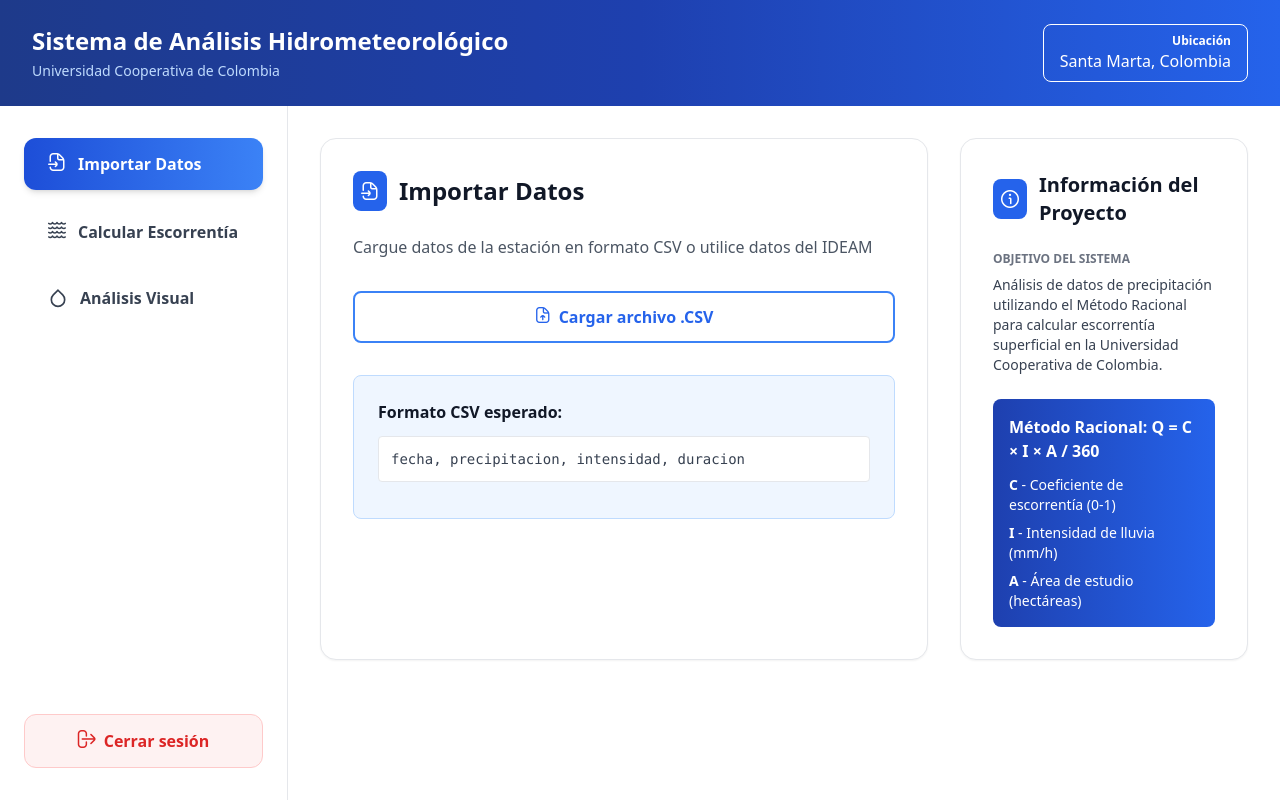
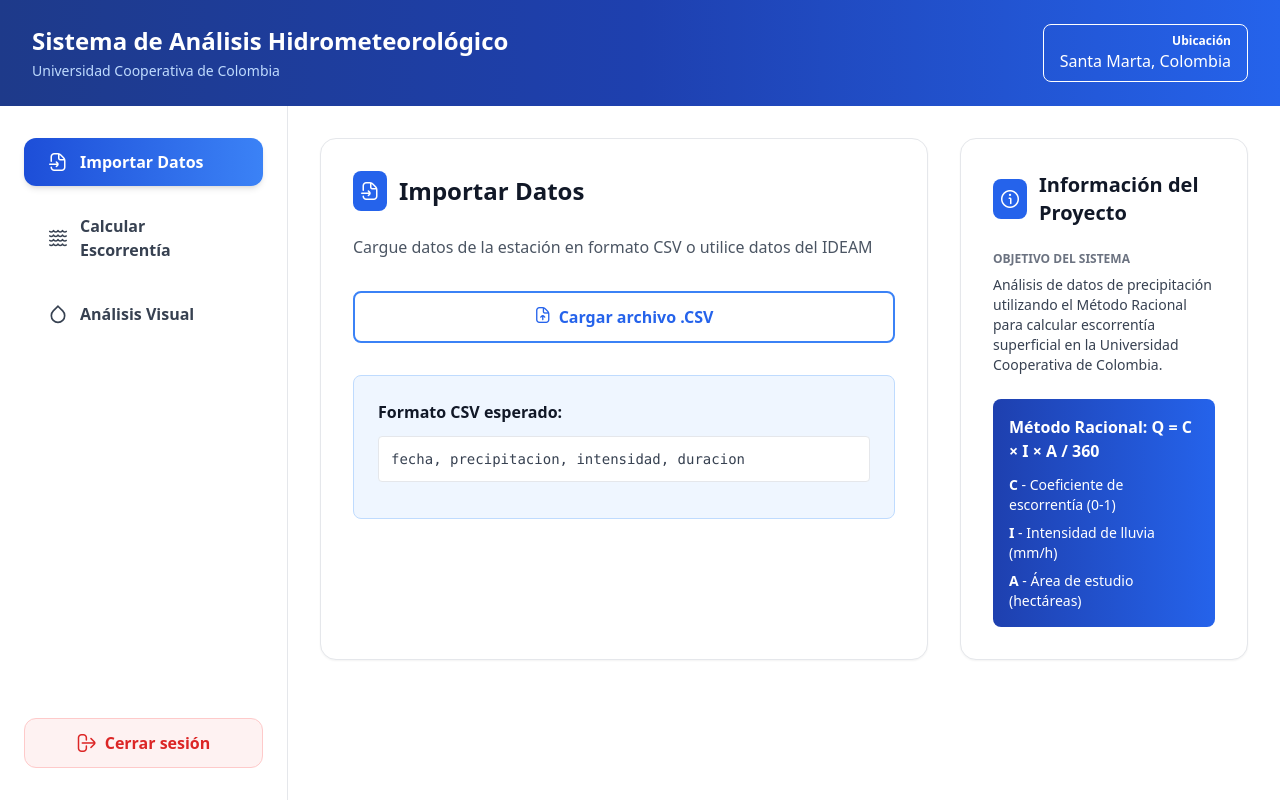
Before and after one commit to AndreaRuizP/SUDS, a React (Vite) app: page / in a window 1280 px wide. Both pictures are taken after typing "name@example.com", "Sample123" into the empty fields and a click on the button "Iniciar Sesión". Built offline with nearby package versions, Linux system fonts and the light colour scheme; the HTML template or start-up script is replaced by a standard one.

Commit message:
Refactor Navbar component for improved layout and accessibility

```diff
--- a/src/components/Navbar.jsx
+++ b/src/components/Navbar.jsx
@@ -12,7 +12,13 @@ export default function Navbar({ onLogout }) {
   ];
 
   const DropletIcon = () => (
-    <svg className="w-5 h-5 flex-shrink-0" fill="none" stroke="currentColor" strokeWidth="2" viewBox="0 0 24 24">
+    <svg
+      className="w-5 h-5 flex-shrink-0"
+      fill="none"
+      stroke="currentColor"
+      strokeWidth="2"
+      viewBox="0 0 24 24"
+    >
       <path d="M12 2.69l5.66 5.66a8 8 0 1 1-11.32 0z" />
     </svg>
   );
@@ -37,22 +43,26 @@ export default function Navbar({ onLogout }) {
                   : 'bg-transparent text-gray-700 hover:text-gray-900'
               }
             `}
+            style={{ minHeight: 48 }}
           >
             {item.icon === 'droplet' ? (
-              <DropletIcon />
+              <span className="flex items-center justify-center w-5 h-5">
+                <DropletIcon />
+              </span>
             ) : (
-              <i className={`${item.iconClass} text-lg flex-shrink-0`}></i>
+              <i className={`${item.iconClass} flex items-center justify-center w-5 h-5 text-lg flex-shrink-0`}></i>
             )}
-            <span className="text-left line-clamp-2">{item.label}</span>
+            <span className="text-left line-clamp-2 flex items-center">{item.label}</span>
           </button>
         ))}
       </div>
       <button
         onClick={onLogout}
         className="w-full px-6 py-3 rounded-xl font-semibold inline-flex items-center justify-center gap-2 bg-red-50 text-red-600 hover:bg-red-100 transition border border-red-200"
+        style={{ minHeight: 48 }}
       >
-        <i className="fi fi-rr-sign-out-alt text-lg"></i>
-        Cerrar sesión
+        <i className="fi fi-rr-sign-out-alt flex items-center justify-center w-5 h-5 text-lg"></i>
+        <span className="flex items-center">Cerrar sesión</span>
       </button>
     </aside>
   );
```
